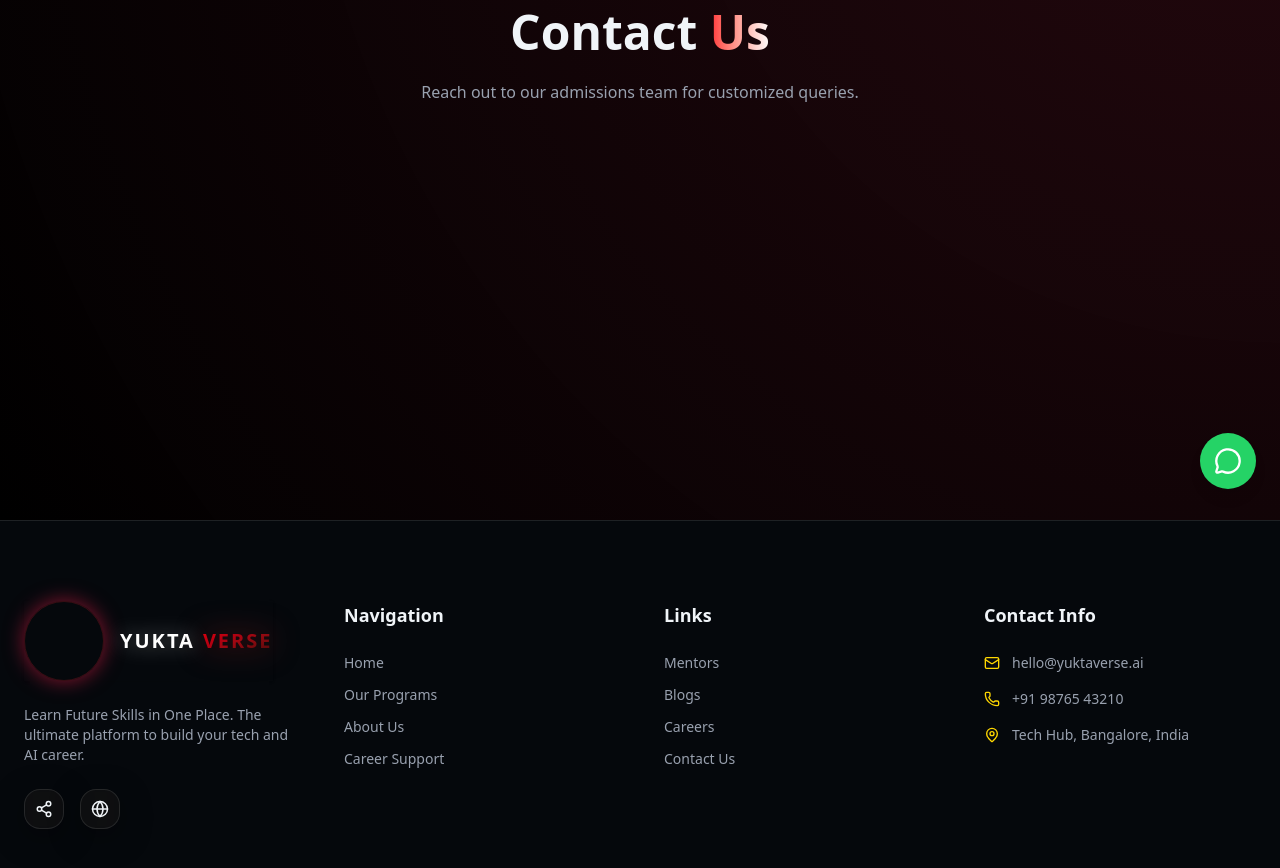
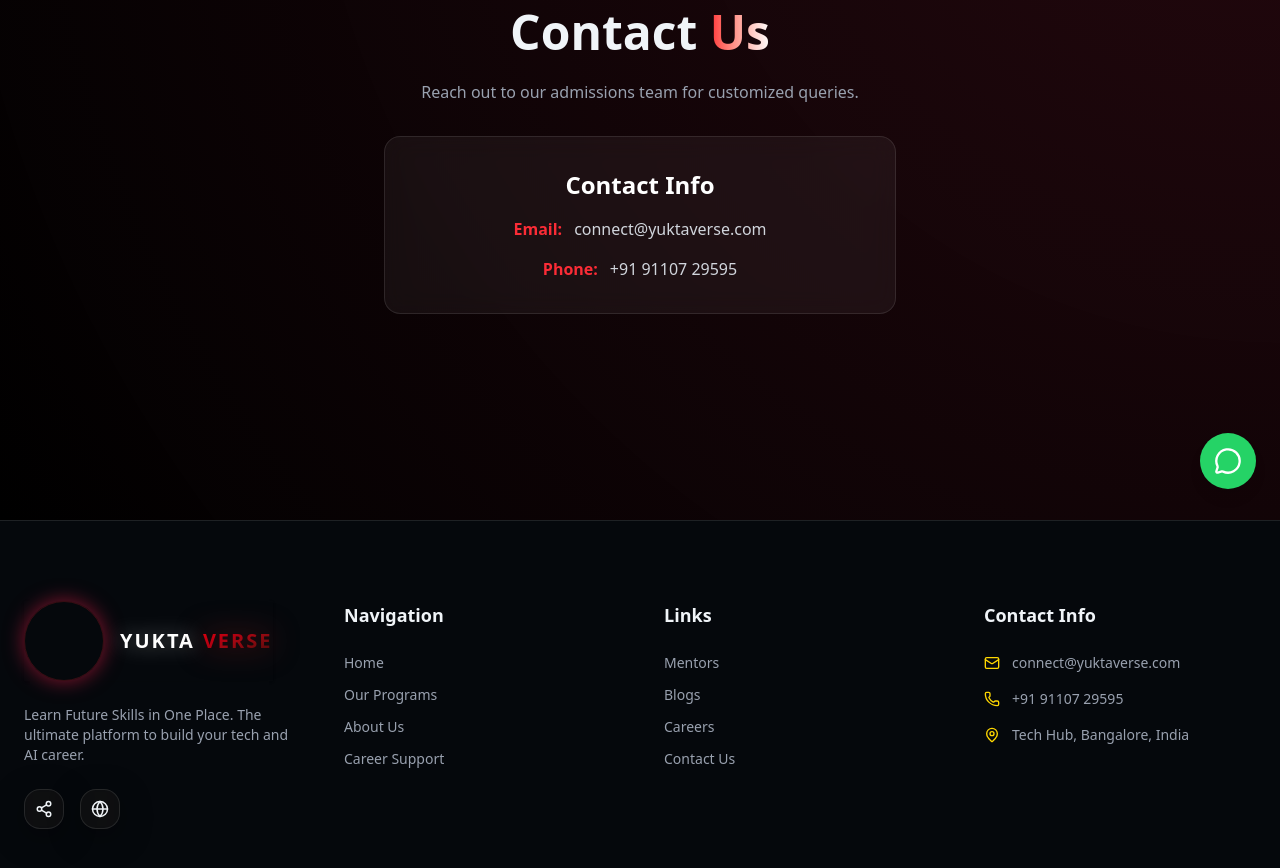
Before and after one commit to aghattikar82/yukta_verse, a Next.js app: page /contact in a window 1280 px wide. Shown: the part 280-1148 px from the top of the page. Built offline with nearby package versions, Linux system fonts and the light colour scheme; grey boxes are pictures that could not be loaded.

Commit message:
Update contact details globally

```diff
--- a/src/app/about/page.tsx
+++ b/src/app/about/page.tsx
@@ -2,7 +2,14 @@ export default function AboutPage() {
   return (
     <div className="pt-32 pb-20 container mx-auto px-6 text-center min-h-[70vh]">
       <h1 className="text-5xl font-outfit font-bold mb-6">About <span className="gradient-text">YUKTA VERSE</span></h1>
-      <p className="text-gray-400 max-w-2xl mx-auto">Our vision: Democratizing premium AI and technical education for the world.</p>
+      <p className="text-gray-400 max-w-2xl mx-auto mb-8">Our vision: Democratizing premium AI and technical education for the world.</p>
+      <div className="bg-white/5 border border-white/10 rounded-2xl p-8 max-w-lg mx-auto backdrop-blur-md">
+        <h2 className="text-2xl font-bold font-outfit mb-4 text-white">Get in Touch</h2>
+        <div className="flex flex-col gap-4 text-gray-300">
+          <p className="flex items-center justify-center gap-3"><span className="text-red-500 font-bold">Email:</span> connect@yuktaverse.com</p>
+          <p className="flex items-center justify-center gap-3"><span className="text-red-500 font-bold">Phone:</span> +91 91107 29595</p>
+        </div>
+      </div>
     </div>
   );
 }
--- a/src/app/contact/page.tsx
+++ b/src/app/contact/page.tsx
@@ -2,7 +2,14 @@ export default function ContactPage() {
   return (
     <div className="pt-32 pb-20 container mx-auto px-6 text-center min-h-[70vh]">
       <h1 className="text-5xl font-outfit font-bold mb-6">Contact <span className="gradient-text">Us</span></h1>
-      <p className="text-gray-400 max-w-2xl mx-auto">Reach out to our admissions team for customized queries.</p>
+      <p className="text-gray-400 max-w-2xl mx-auto mb-8">Reach out to our admissions team for customized queries.</p>
+      <div className="bg-white/5 border border-white/10 rounded-2xl p-8 max-w-lg mx-auto backdrop-blur-md">
+        <h2 className="text-2xl font-bold font-outfit mb-4 text-white">Contact Info</h2>
+        <div className="flex flex-col gap-4 text-gray-300">
+          <p className="flex items-center justify-center gap-3"><span className="text-red-500 font-bold">Email:</span> connect@yuktaverse.com</p>
+          <p className="flex items-center justify-center gap-3"><span className="text-red-500 font-bold">Phone:</span> +91 91107 29595</p>
+        </div>
+      </div>
     </div>
   );
 }
--- a/src/app/page.tsx
+++ b/src/app/page.tsx
@@ -423,7 +423,7 @@ export default function Home() {
                 <Link href="#programs" className="w-full sm:w-auto px-12 py-5 rounded-full bg-gradient-to-r from-red-600 to-red-500 text-white font-black uppercase tracking-widest hover:from-red-500 hover:to-red-400 shadow-[0_0_50px_rgba(225,29,72,0.6)] hover:shadow-[0_0_70px_rgba(225,29,72,0.9)] transition-all transform hover:-translate-y-2 hover:scale-105 active:scale-95 text-lg ring-2 ring-red-600/50 flex justify-center">
                   Enroll Now
                 </Link>
-                <a href="https://wa.me/919876543210" className="w-full sm:w-auto px-12 py-5 rounded-full border-2 border-white/20 hover:border-white/80 backdrop-blur-xl bg-white/[0.05] hover:bg-white/[0.1] transition-all font-bold flex items-center justify-center gap-3 text-white text-lg transform hover:-translate-y-2 hover:scale-105 shadow-xl">
+                <a href="https://wa.me/919110729595" className="w-full sm:w-auto px-12 py-5 rounded-full border-2 border-white/20 hover:border-white/80 backdrop-blur-xl bg-white/[0.05] hover:bg-white/[0.1] transition-all font-bold flex items-center justify-center gap-3 text-white text-lg transform hover:-translate-y-2 hover:scale-105 shadow-xl">
                   <MessageCircle size={28} className="text-[#25D366] drop-shadow-[0_0_15px_rgba(37,211,102,0.8)]" /> WhatsApp Us
                 </a>
               </div>
--- a/src/components/Footer.tsx
+++ b/src/components/Footer.tsx
@@ -45,8 +45,8 @@ export default function Footer() {
         <div>
           <h4 className="text-lg font-semibold mb-6">Contact Info</h4>
           <ul className="space-y-4 text-gray-400 text-sm">
-            <li className="flex items-center gap-3"><Mail size={16} className="text-[#FFD700]" /> hello@yuktaverse.ai</li>
-            <li className="flex items-center gap-3"><Phone size={16} className="text-[#FFD700]" /> +91 98765 43210</li>
+            <li className="flex items-center gap-3"><Mail size={16} className="text-[#FFD700]" /> connect@yuktaverse.com</li>
+            <li className="flex items-center gap-3"><Phone size={16} className="text-[#FFD700]" /> +91 91107 29595</li>
             <li className="flex items-center gap-3"><MapPin size={16} className="text-[#FFD700]" /> Tech Hub, Bangalore, India</li>
           </ul>
         </div>
--- a/src/components/StickyWhatsApp.tsx
+++ b/src/components/StickyWhatsApp.tsx
@@ -4,7 +4,7 @@ import { MessageCircle } from "lucide-react";
 export default function StickyWhatsApp() {
   return (
     <a
-      href="https://wa.me/919876543210"
+      href="https://wa.me/919110729595"
       target="_blank"
       rel="noopener noreferrer"
       className="fixed bottom-6 right-6 z-50 w-14 h-14 bg-[#25D366] text-white rounded-full flex items-center justify-center shadow-lg hover:bg-[#1ebe57] hover:scale-110 transition-all duration-300 animate-bounce"
```
